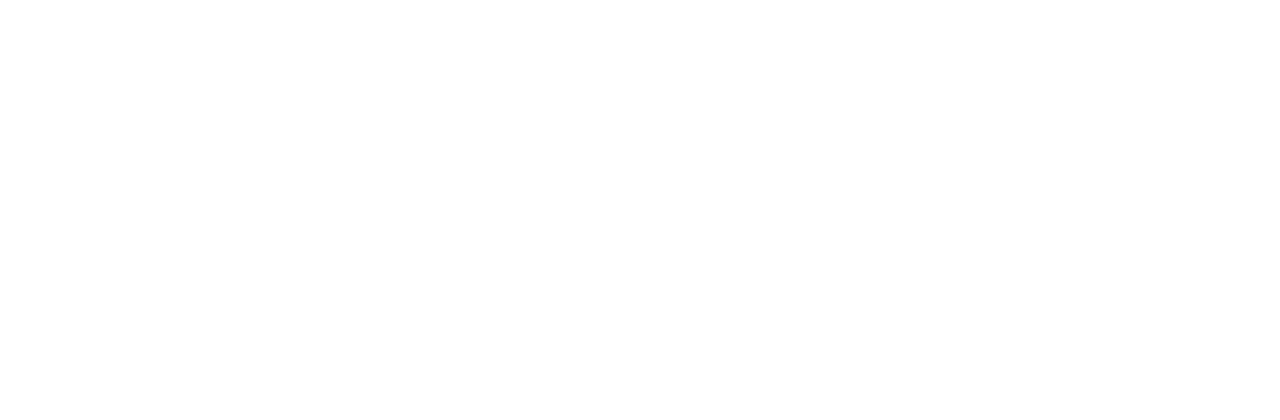
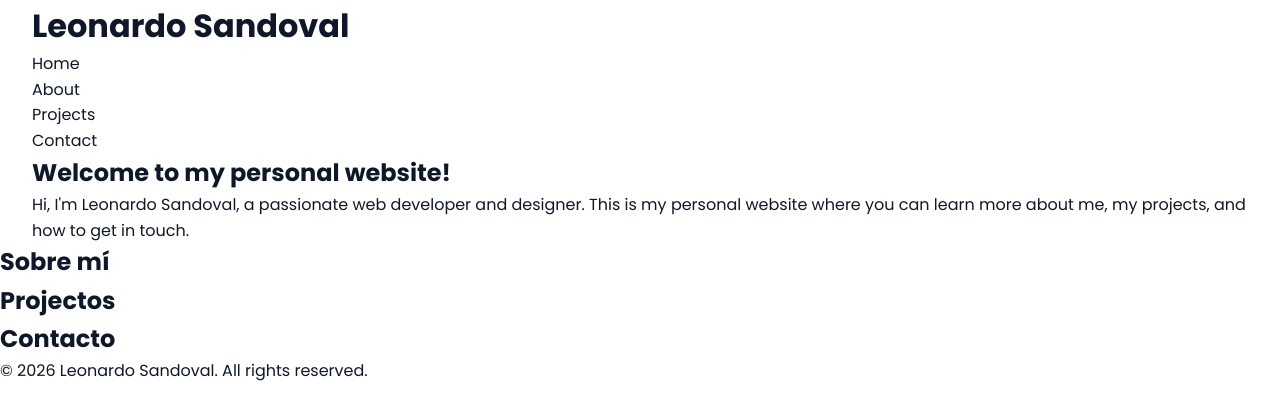
Before and after one commit to dsan-io/personalWeb, a plain HTML site: page index.html in a window 1280 px wide. Drawn offline with Linux system fonts and the light colour scheme.

Commit message:
feat: Update index.html and add normalize.css and styles.css style: Update index.html to include new stylesheets and change language to Spanish fix: Rename styles/style.css to styles/styles.css and update references in index.html style: Add container and layout classes to header in index.html for better styling chore: Add HTML content to index.html and link to new CSS files

```diff
--- a/index.html
+++ b/index.html
@@ -1,9 +1,46 @@
 <!doctype html>
-<html lang="en">
+<html lang="es">
   <head>
     <meta charset="UTF-8" />
     <meta name="viewport" content="width=device-width, initial-scale=1.0" />
     <title>Leonardo Sandoval</title>
+
+    <link rel="stylesheet" href="styles/normalize.css" />
+    <link rel="stylesheet" href="styles/styles.css" />
   </head>
-  <body></body>
+  <body>
+    <header class="container layout">
+      <h1>Leonardo Sandoval</h1>
+      <nav>
+        <ul>
+          <li><a href="index.html">Home</a></li>
+          <li><a href="about.html">About</a></li>
+          <li><a href="projects.html">Projects</a></li>
+          <li><a href="contact.html">Contact</a></li>
+        </ul>
+      </nav>
+    </header>
+    <main>
+      <section class="container layout">
+        <h2>Welcome to my personal website!</h2>
+        <p>
+          Hi, I'm Leonardo Sandoval, a passionate web developer and designer.
+          This is my personal website where you can learn more about me, my
+          projects, and how to get in touch.
+        </p>
+      </section>
+      <section>
+        <h2>Sobre mí</h2>
+      </section>
+      <article>
+        <h2>Projectos</h2>
+      </article>
+      <section>
+        <h2>Contacto</h2>
+      </section>
+      <footer>
+        <p>&copy; 2026 Leonardo Sandoval. All rights reserved.</p>
+      </footer>
+    </main>
+  </body>
 </html>
--- /dev/null
+++ b/styles/normalize.css
@@ -0,0 +1,104 @@
+@charset "UTF-8";
+/*
+
+  Con este reset vamos a resolver:
+    👉 Unificar el uso de Custom Properties
+    👉 Problemas de box-model más generales
+    👉 Problemas con imagenes, vídeos e iconos svg
+    👉 Problemas con tipografías y etiquetas input en formularios
+    👉 Unificar la tipografía de todas las etiquetas de una web
+
+*/
+/* Aquí definimos las Custom properties */
+:root {
+  --black: #393939;
+  /* Tipografía */
+  --primary-text: Helvetica, Arial, sans-serif;
+  --secondary-text: Verdana;
+}
+
+/* Reseteamos los margin y paddings de todas las etiquetas */
+/* Cuidado con el uso del *. Normalmente se se debe de usar en selectores al maquetar. Pero usar alguno para resetear y evitarnos problemas no es mala opción. Tú eliges. */
+
+* {
+  margin: 0;
+  padding: 0;
+  border: 0;
+  box-sizing: border-box;
+}
+
+/* Evitamos problemas con las imagenes */
+img,
+picture,
+video,
+iframe,
+figure {
+  max-width: 100%;
+  width: 100%;
+  display: block;
+}
+
+/* Reseteamos los enlaces para funcionar como cajas... */
+a {
+  display: block;
+  text-decoration: none;
+  color: inherit;
+  font-size: inherit;
+}
+
+/* ... excepto los que se encuentran en párrafos */
+p a {
+  display: inline;
+}
+
+/* Quitamos los puntos de los <li> */
+li {
+  list-style-type: none;
+}
+
+/* Configuramos anclas suaves */
+html {
+  scroll-behavior: smooth;
+}
+
+/* Evitamos problemas con los pseudoelementos de quotes */
+blockquote:before,
+blockquote:after,
+q:before,
+q:after {
+  content: "";
+  content: none;
+}
+
+/* Nivelamos problemas de tipografías y colocación de formularios */
+form,
+input,
+textarea,
+select,
+button,
+label {
+  font-family: inherit;
+  font-size: inherit;
+  -webkit-hyphens: auto;
+  -ms-hyphens: auto;
+  hyphens: auto;
+  background-color: transparent;
+}
+
+/* Evitamos problemas con los SVG */
+svg {
+  width: 100%;
+  display: block;
+  fill: currentColor;
+}
+
+/* Configuramos la tipografía para toda la web */
+body {
+  min-height: 100vh;
+  font-size: 16px;
+  font-family: var(--primary-text);
+  color: var(--background);
+  display: flex;
+  flex-direction: column;
+  line-height: 1.6;
+}
--- /dev/null
+++ b/styles/styles.css
@@ -0,0 +1,18 @@
+@import url("https://fonts.googleapis.com/css2?family=Poppins:wght@400;500;600;700&display=swap");
+
+:root {
+  --background: #0f172a;
+  /* Tipografía */
+  --primary-text: "Poppins", sans-serif;
+}
+
+.container {
+  width: 100%;
+  margin-inline: auto;
+  padding-inline: 2rem;
+}
+
+.layout {
+  display: grid;
+  grid-template-columns: repeat(auto-fit, minmax(2, minmax(0, 1fr)));
+}
```
Also changed, not shown: styles/style.css (deleted).
